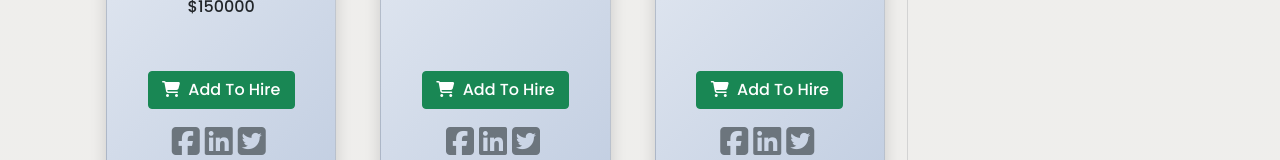
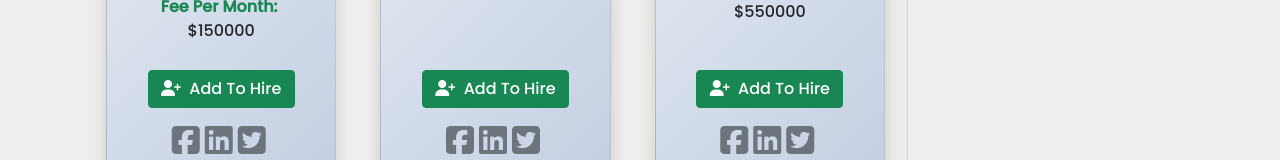
Before and after one commit to tanvirahmed055/react-hire-coders, a React (Create React App) app: page / in a window 1280 px wide. Shown: the part 640-800 px from the top of the page. Built offline with nearby package versions, Linux system fonts and the light colour scheme.

Commit message:
made minor changes

```diff
--- a/src/components/Expert/Expert.css
+++ b/src/components/Expert/Expert.css
@@ -25,3 +25,7 @@ img{
 .icon{
     margin-right: 5px;
 }
+
+.add-button{
+  margin-top: -25px;
+}
--- a/src/components/Expert/Expert.js
+++ b/src/components/Expert/Expert.js
@@ -13,14 +13,14 @@ const Expert = (props) => {
                     <img src={img} className="card-img-top product-image" alt="..." />
                 </div>
                 <div className="card-body">
-                    <h6 className="card-title fw-bolder text-center text-success">Name:<span className="fw-normal text-dark"> {name}</span></h6>
-                    <p className="card-text text-center fw-bolder text-success">Skill: <span className="fw-normal text-dark">{skill} </span></p>
-                    <p className="card-text text-center fw-bolder text-success">Experience: <span className="fw-normal text-dark">{experience}  years</span></p>
-                    <p className="card-text text-center fw-bolder text-success">From: <span className="fw-normal text-dark">{location}</span></p>
-                    <p className="fw-bold text-center fw-bolder text-success">Fee Per Month:  <span className="fw-normal text-dark">${fee}</span></p>
+                    <h6 className="card-title fw-bolder text-center text-success">Name:&nbsp;<span className="fw-normal text-dark"> {name}</span></h6>
+                    <p className="card-text text-center fw-bolder text-success">Skill:&nbsp;<span className="fw-normal text-dark">{skill} </span></p>
+                    <p className="card-text text-center fw-bolder text-success">Experience:&nbsp; <span className="fw-normal text-dark">{experience}  years</span></p>
+                    <p className="card-text text-center fw-bolder text-success">From:&nbsp; <span className="fw-normal text-dark">{location}</span></p>
+                    <p className="fw-bold text-center fw-bolder text-success">Fee Per Month:&nbsp;  <span className="fw-normal text-dark">${fee}</span></p>
                 </div>
-                <div className="d-grid gap-2 col-9 mx-auto">
-                    <button className="btn btn-success" type="button" onClick={() => props.handleAddToCart(props.expert)}><i className="fas fa-shopping-cart"></i> &nbsp;Add To Hire</button>
+                <div className="d-grid gap-2 col-9 mx-auto add-button">
+                    <button className="btn btn-success" type="button" onClick={() => props.handleAddToCart(props.expert)}><i class="fas fa-user-plus"></i> &nbsp;Add To Hire</button>
                 </div>
                 <div className=" mx-auto mt-3 text-secondary">
                     <i className="fab fa-facebook-square fa-2x icon"></i>
```
